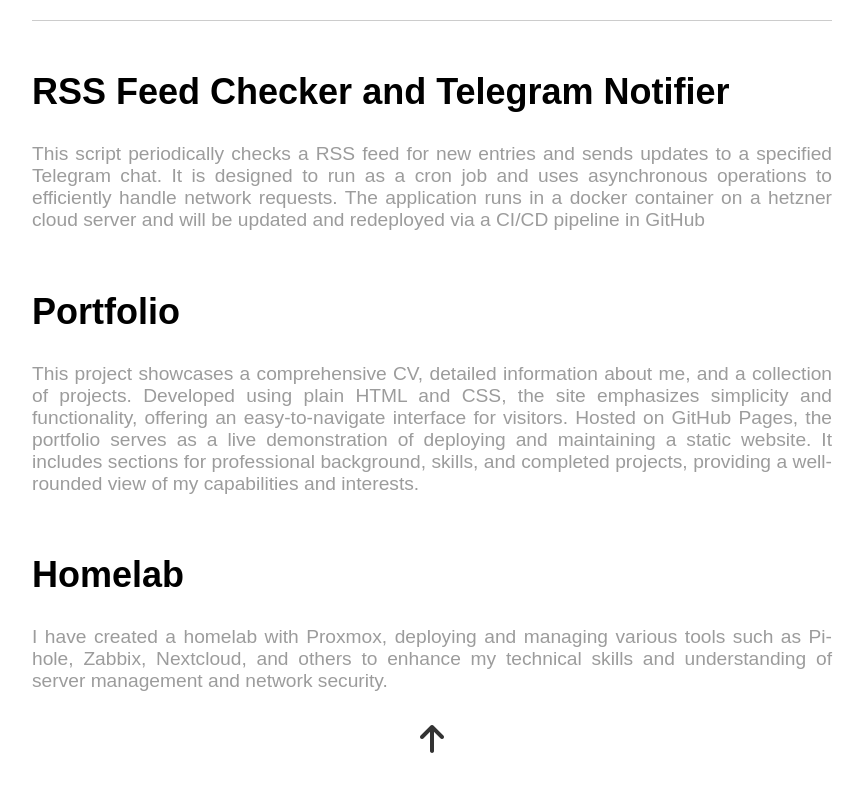
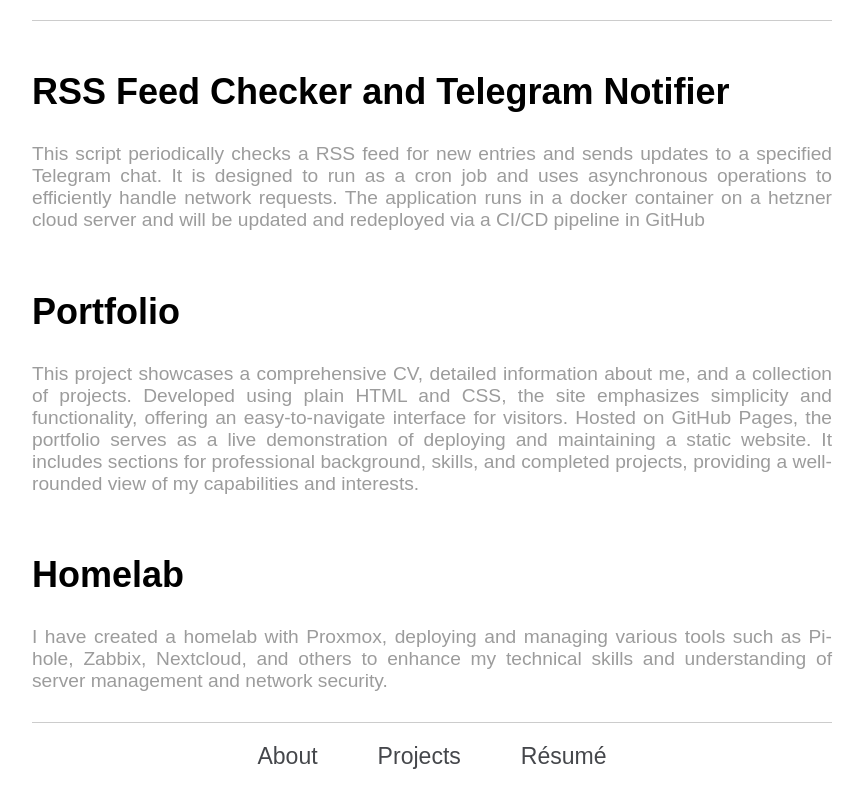
Before and after one commit to 0xMNT/0xmnt.github.io, a plain HTML site: page projects.html in a window 1280 px wide. Shown: the part 395-1195 px from the top of the page, without its empty margins (208-1071 px from the left). Drawn offline with Linux system fonts and the light colour scheme.

Commit message:
feat: add nav to bottom

```diff
--- a/projects.html
+++ b/projects.html
@@ -84,9 +84,12 @@
             </p>
         </div>
 
-            <a href="#top" class="fade arrow">
-                <i class="fa-solid fa-arrow-up"></i>
-            </a>
+        <hr class="divider"> <!-- Horizontal line -->
+        <div class="links">
+            <a href="about.html">About</a>
+            <a href="projects.html">Projects</a>
+            <a href="cv.html">Résumé</a>
+        </div>
 
     </div>
 </body>
```
Also changed, not shown: about.html (+6 -3 lines), cv.html (+1 -1 lines).
